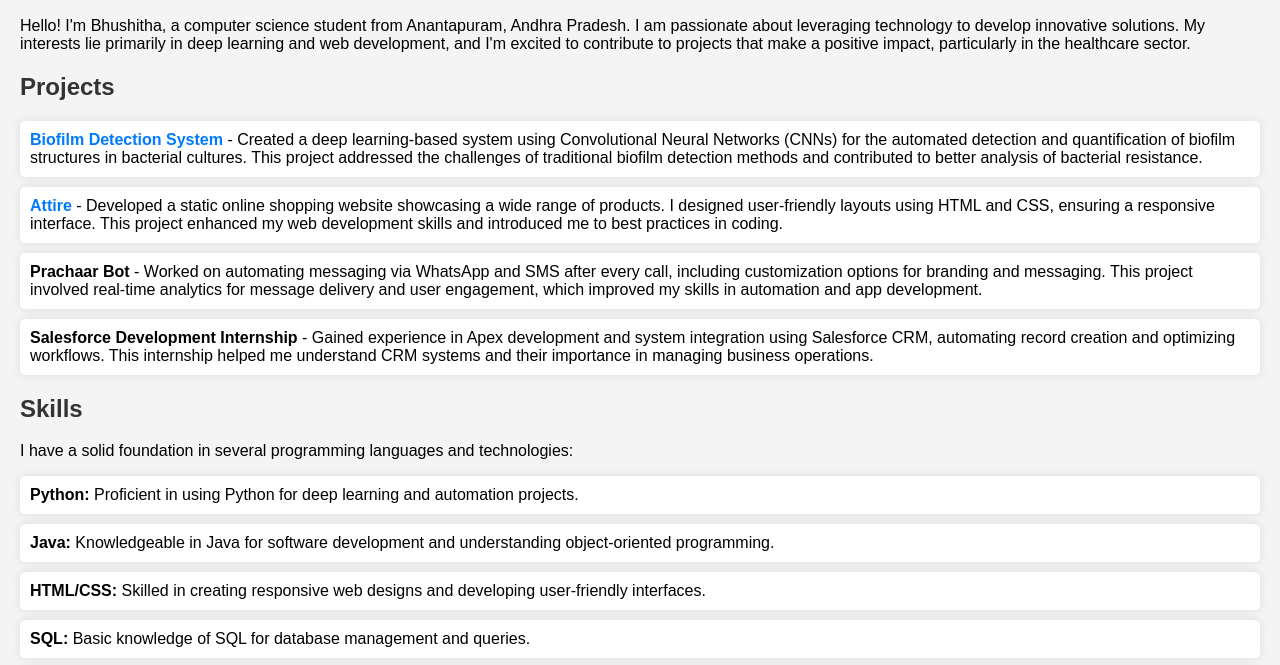
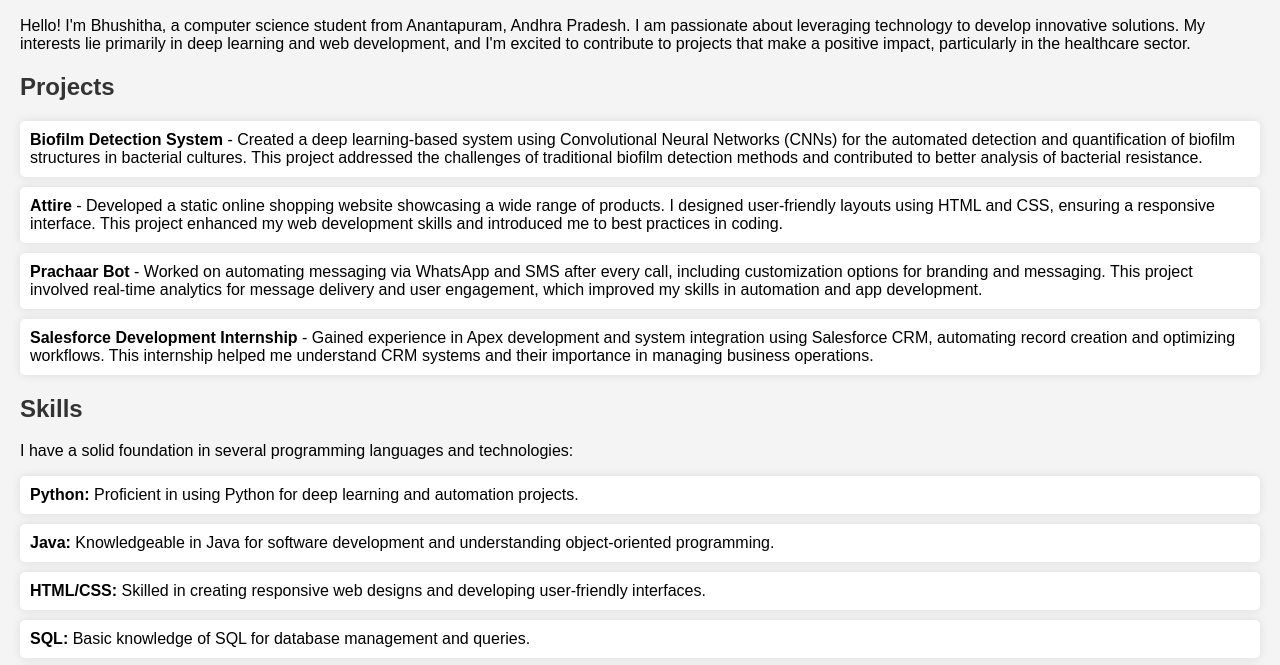
Before and after one commit to byadiki/My-portfolio, a plain HTML site: page index.html in a window 1280 px wide. Shown: the part 131-796 px from the top of the page. Drawn offline with Linux system fonts and the light colour scheme.

Commit message:
Update index.html

```diff
--- a/index.html
+++ b/index.html
@@ -46,11 +46,11 @@
     <ul>
 
         <li>
-            <strong><a href="https://link-to-biofilm-project">Biofilm Detection System</a></strong> -
+            <strong>Biofilm Detection System</strong> -
             Created a deep learning-based system using Convolutional Neural Networks (CNNs) for the automated detection and quantification of biofilm structures in bacterial cultures. This project addressed the challenges of traditional biofilm detection methods and contributed to better analysis of bacterial resistance.
         </li>
       <li>
-            <strong><a href="https://link-to-attire-project">Attire</a></strong> -
+            <strong>Attire</strong> -
             Developed a static online shopping website showcasing a wide range of products. I designed user-friendly layouts using HTML and CSS, ensuring a responsive interface. This project enhanced my web development skills and introduced me to best practices in coding.
         </li>
         <li>
```
